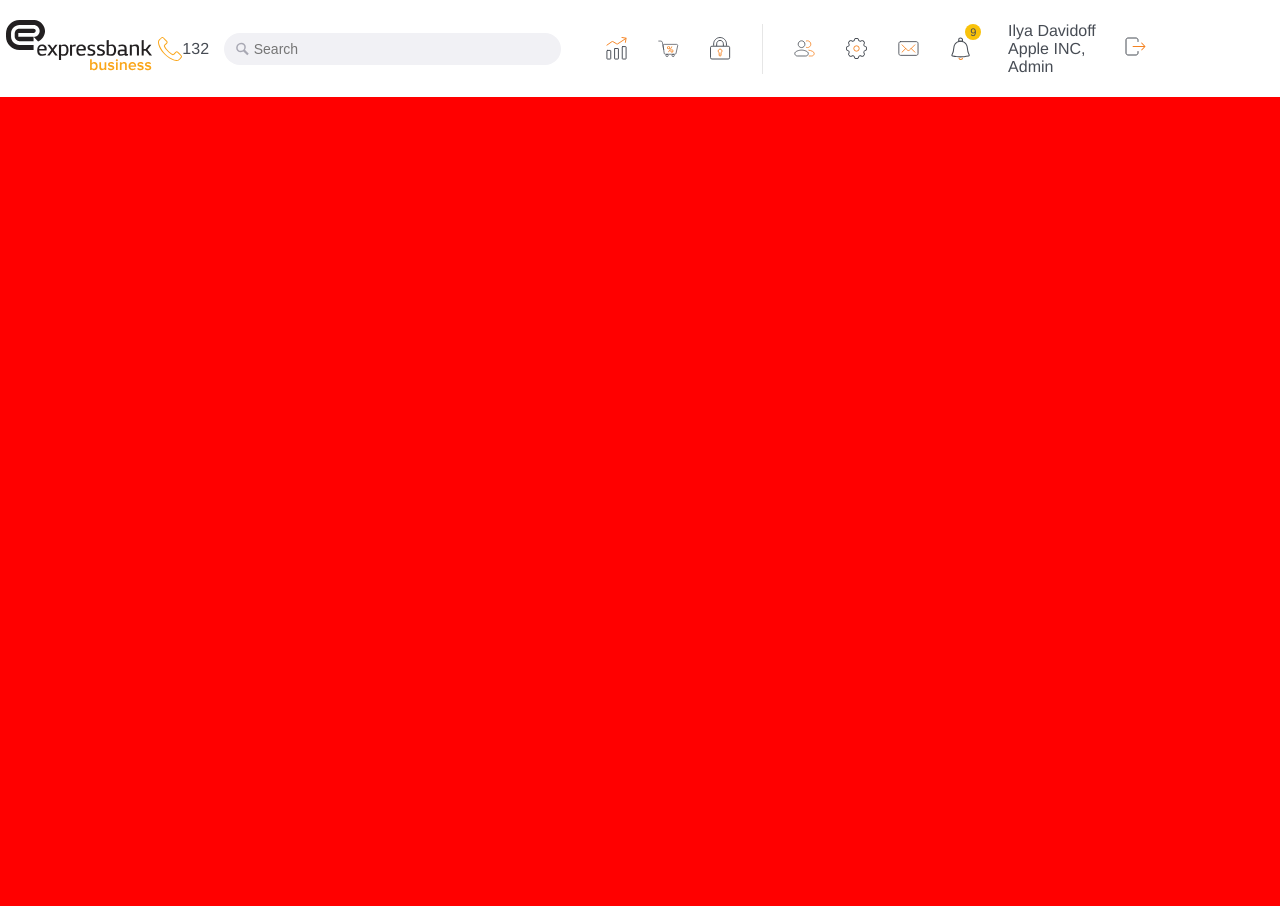
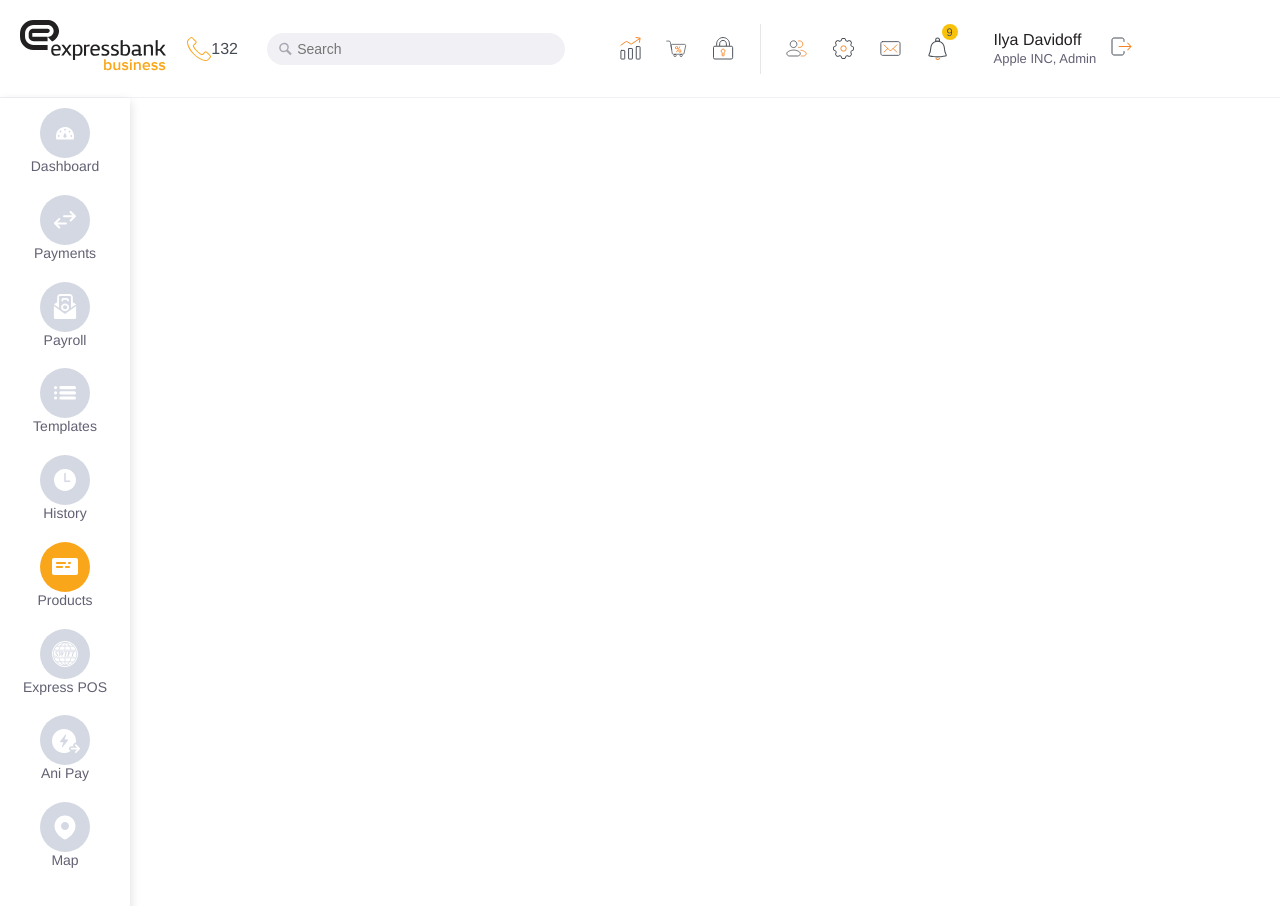
Before and after one commit to Asifdvp/dashboard, a plain HTML site: page index.html in a window 1280 px wide. Shown: the top 906 px of the page. Before the commit the page ends 800 px from the top, so only its background shows below. Drawn offline with Linux system fonts and the light colour scheme; a web font is replaced by a local one.

Commit message:
main-left completed

```diff
--- a/index.html
+++ b/index.html
@@ -47,6 +47,65 @@
         </div>
 
     </header>
-    <main></main>
+    <main>
+        <div class="left">
+            <div class="context">
+                <div class="circle">
+                    <img src="./images/main/main-left/dash.svg" alt="">
+                </div>
+                <span>Dashboard</span>
+            </div>
+            <div class="context">
+                <div class="circle">
+                    <img src="./images/main/main-left/payments.svg" alt="">
+                </div>
+                <span>Payments</span>
+            </div>
+            <div class="context">
+                <div class="circle">
+                    <img src="./images/main/main-left/payroll.svg" alt="">
+                </div>
+                <span>Payroll</span>
+            </div>
+            <div class="context">
+                <div class="circle">
+                    <img src="./images/main/main-left/templates.svg" alt="">
+                </div>
+                <span>Templates</span>
+            </div>
+            <div class="context">
+                <div class="circle">
+                    <img src="./images/main/main-left/history.svg" alt="">
+                </div>
+                <span>History</span>
+            </div>
+            <div class="context">
+                <div class="circle orange">
+                    <img src="./images/main/main-left/products.svg" alt="">
+                </div>
+                <span>Products</span>
+            </div>
+            <div class="context">
+                <div class="circle">
+                    <img src="./images/main/main-left/pos.svg" alt="">
+                </div>
+                <span>Express POS</span>
+            </div>
+            <div class="context">
+                <div class="circle">
+                    <img src="./images/main/main-left/ani.svg" alt="">
+                </div>
+                <span>Ani Pay</span>
+            </div>
+            <div class="context">
+                <div class="circle">
+                    <img src="./images/main/main-left/map.svg" alt="">
+                </div>
+                <span>Map</span>
+            </div>
+
+        </div>
+        <div class="right"></div>
+    </main>
 </body>
 </html>
--- a/style.scss
+++ b/style.scss
@@ -21,18 +21,19 @@
 $color47: #474C54;
 $color61 : #616173;
 $color23: #231F20;
+$colorD4:#D4D8E2;
 $font16: 16px;
 $font14 : 14px;
 
 body{
 	font-family: 'proxima_nova_rgregular', Helvetica, Arial, sans-serif;
-    background: red;
 }
 
 header{
     padding: 20px 0px;
     width: 100%;
     background-color: white;
+    border-bottom: 1px solid #F1F1F5;
     .container{
         display: flex;
         align-items: center;
@@ -46,7 +47,7 @@ header{
         }
         .search{
             display: flex;
-            width: 355px;
+            width: 24.653vw;
             padding: 9px;
             position: relative;
 input{
@@ -77,7 +78,7 @@ input{
         }
         .nav{
             display: flex;
-            width: 427px;
+            width: 29.653vw;
             justify-content: space-evenly;
             align-items: center;
             img{
@@ -112,7 +113,55 @@ input{
         align-items: center;
         justify-content: space-between;
         width: 12%;
+        .user-about{
+            .user-name{
+                color: $color23;
+            }
+            .user-job{
+                color: $color61;
+                font-size: 13px;
+            }
+        }
      }
+
     }
 
 }
+main{
+    .left{
+        box-shadow: 0px 4px 10px rgba(0, 0, 0, 0.15);
+        width: 130px;
+
+        padding: 10px 0 50px ;
+        height: 820px;
+        background-color:white ;
+        display: flex;
+        flex-direction: column;
+        justify-content: space-between;
+        align-items: center;
+        .context{
+            text-align: center;
+            display: flex;
+            flex-direction: column;
+            align-items: center;
+            .circle{
+                width: 50px;
+                height: 50px;
+                display: flex;
+                align-items: center;
+                justify-content: center;
+                border-radius: 50%;
+                background-color: $colorD4;
+            }
+            .orange{
+                background-color: #FAA61A;
+            }
+            span{
+color: $color61;
+font-size: $font14;
+     }
+        }
+
+
+    }
+}
```
Also changed, not shown: images/main/main-left/ani.svg (added), images/main/main-left/dash.svg (added), images/main/main-left/history.svg (added), images/main/main-left/map.svg (added), images/main/main-left/payments.svg (added), images/main/main-left/payroll.svg (added), images/main/main-left/pos.svg (added), images/main/main-left/products.svg (added), images/main/main-left/templates.svg (added), style.css, 3 other files.
